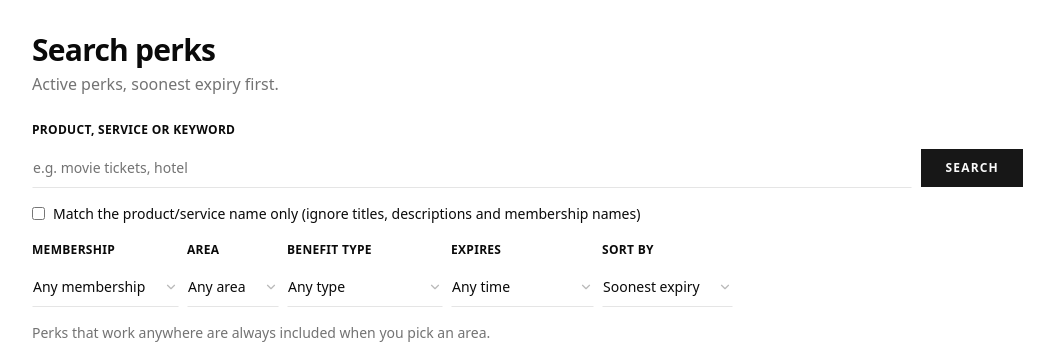
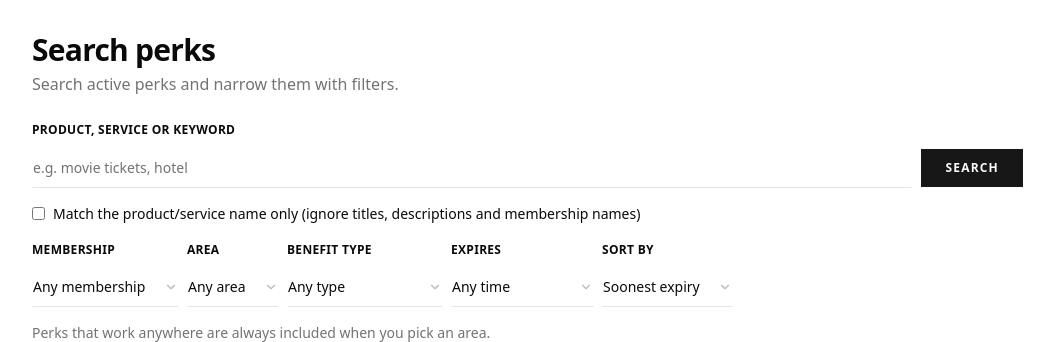
Before and after one commit to Sysc4806-Project-Group-13/perk-manager, a Spring Boot app: page /perks in a window 1280 px wide. Shown: the part 57-399 px from the top of the page, without its empty margins (112-1166 px from the left). Run offline with Spring Boot 4, Linux system fonts and the light colour scheme; data that the repository does not hold is empty; database files in the repository are not loaded.

Commit message:
Update perks page subtitle

```diff
--- a/src/main/resources/templates/perks.html
+++ b/src/main/resources/templates/perks.html
@@ -9,7 +9,7 @@
         <div class="flex flex-wrap items-end justify-between gap-3">
             <div class="flex flex-col gap-1">
                 <h1 class="text-3xl font-semibold tracking-tight">Search perks</h1>
-                <p class="text-muted-foreground">Active perks, soonest expiry first.</p>
+                <p class="text-muted-foreground">Search active perks and narrow them with filters.</p>
             </div>
             <a th:if="${loggedIn}"
                th:href="@{/perks/new}"
```
